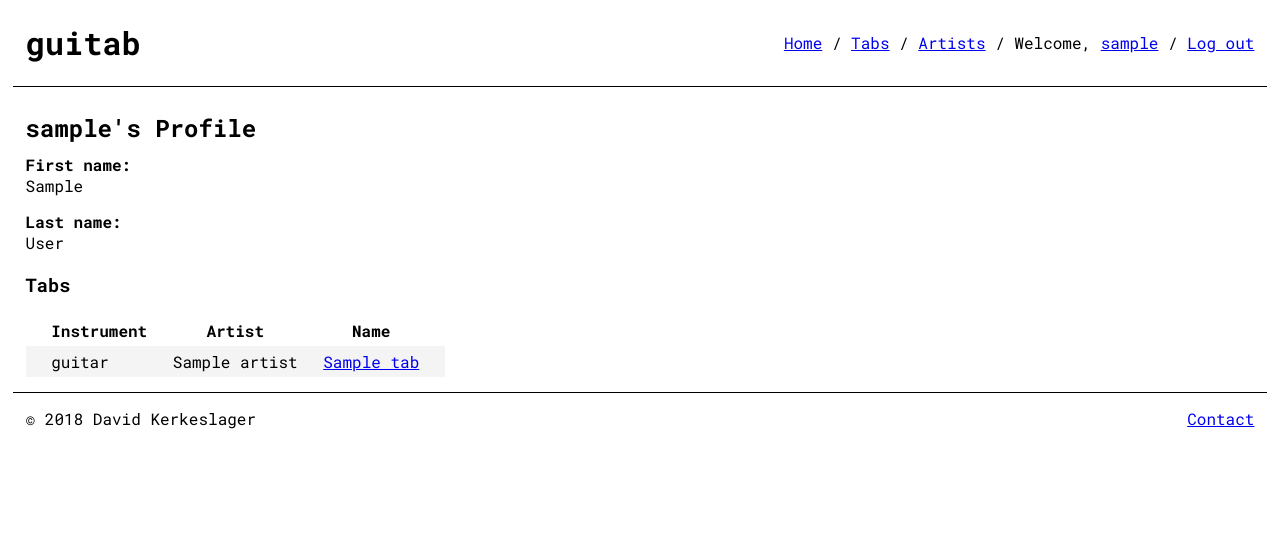
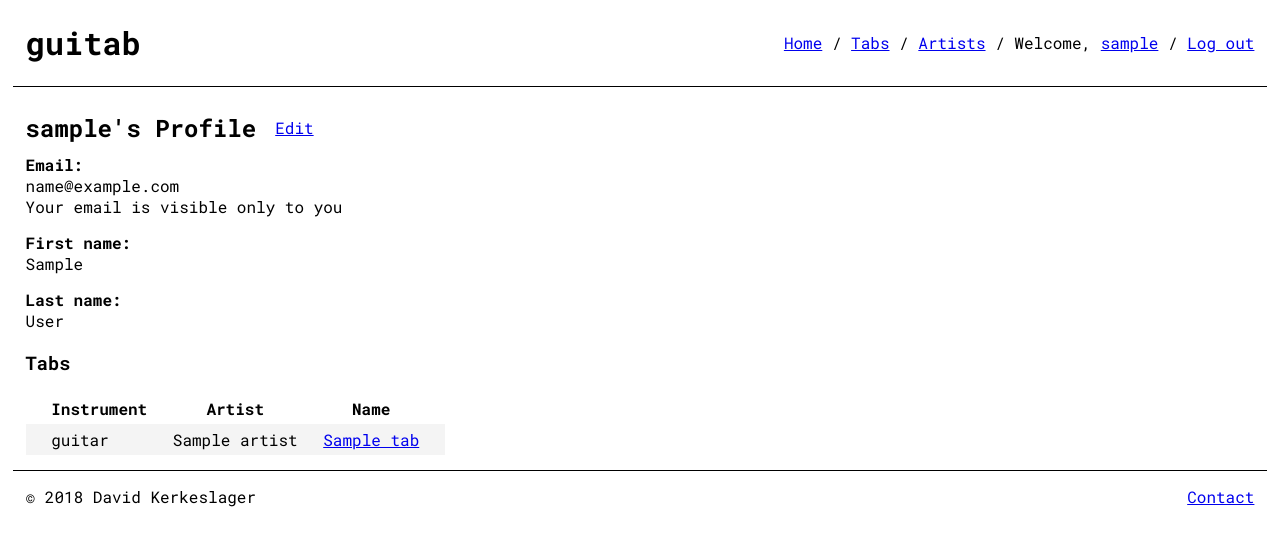
Before and after one commit to kerkeslager/guitartabs, a Django app: page /users/1 in a window 1280 px wide. Shown: the top 546 px of the page. Run offline with Django 3.2, Linux system fonts and the light colour scheme; a user stored in the database is signed in; tables that the repository leaves empty hold one stand-in row (values such as "Sample post").

Commit message:
Add the ability to edit your profile

```diff
--- a/users/templates/users/profile.html
+++ b/users/templates/users/profile.html
@@ -5,9 +5,20 @@
 {% block body %}
   <header id='main-header'>
     <h2>{{ user.username }}'s Profile</h2>
+    <nav>
+      {% if request.user.is_authenticated and request.user == user %}
+      <span><a href="{% url 'users:edit_profile' %}">Edit</a></span>
+      {% endif %}
+    </nav>
   </header>
 
   <section class='mapping'>
+    {% if user == request.user %}
+    <label for='email'>Email:</label>
+    <span id='email'>{{ user.email }}</span>
+    <span>Your email is visible only to you</span>
+    {% endif %}
+
     <label for='first-name'>First name:</label>
     <span id='first-name'>{{ user.first_name }}</span>
 
--- a/users/urls.py
+++ b/users/urls.py
@@ -6,4 +6,5 @@ from . import views
 app_name = 'users'
 urlpatterns = [
     path('<int:user_id>', views.profile, name='profile'),
+    path('edit/', views.edit_profile, name='edit_profile'),
 ]
--- a/users/views.py
+++ b/users/views.py
@@ -1,8 +1,13 @@
 from django.contrib.auth import login, authenticate
 from django.contrib.auth.forms import UserCreationForm
 from django.contrib.auth.models import User
+from django.forms.models import model_to_dict
+from django.http import HttpResponseRedirect
 from django.shortcuts import get_object_or_404, redirect, render
+from django.urls import reverse
 
+from . import forms
+from core import util
 from tabs import models as tab_models
 
 def profile(request, user_id):
@@ -15,3 +20,36 @@ def profile(request, user_id):
     }
 
     return render(request, 'users/profile.html', context)
+
+def edit_profile(request):
+    if not request.user.is_authenticated:
+        return HttpResponseRedirect(reverse('login') + '?next=' + reverse('users:edit_profile'))
+
+    if request.method == 'GET':
+        user_form = forms.UserForm(model_to_dict(request.user))
+        context = {
+            'user_form': user_form
+        }
+        return render(request, 'users/edit_profile.html', context)
+
+    if request.method == 'POST':
+        user_form = forms.UserForm({
+            **util.params_to_dict(request.POST),
+        })
+
+        # We can't (reasonably) do this in the form validation because we don't
+        # have access to the request object.
+        email = user_form.data.get('email')
+        if email and User.objects.exclude(pk=request.user.pk).filter(email=email).count():
+            user_form.add_error('email', 'Email is already in use by another user account')
+
+        if user_form.is_valid():
+            user = request.user
+            user.email = user_form.cleaned_data.get('email')
+            user.first_name = user_form.cleaned_data.get('first_name')
+            user.last_name = user_form.cleaned_data.get('last_name')
+            user.save()
+            return HttpResponseRedirect(reverse('users:profile', args=(user.pk,)))
+
+        context = { 'user_form': user_form }
+        return render(request, 'users/edit_profile.html', context)
```
Also changed, not shown: users/forms.py (+6 -5 lines), users/templates/users/edit_profile.html (added, +15 -0 lines).
